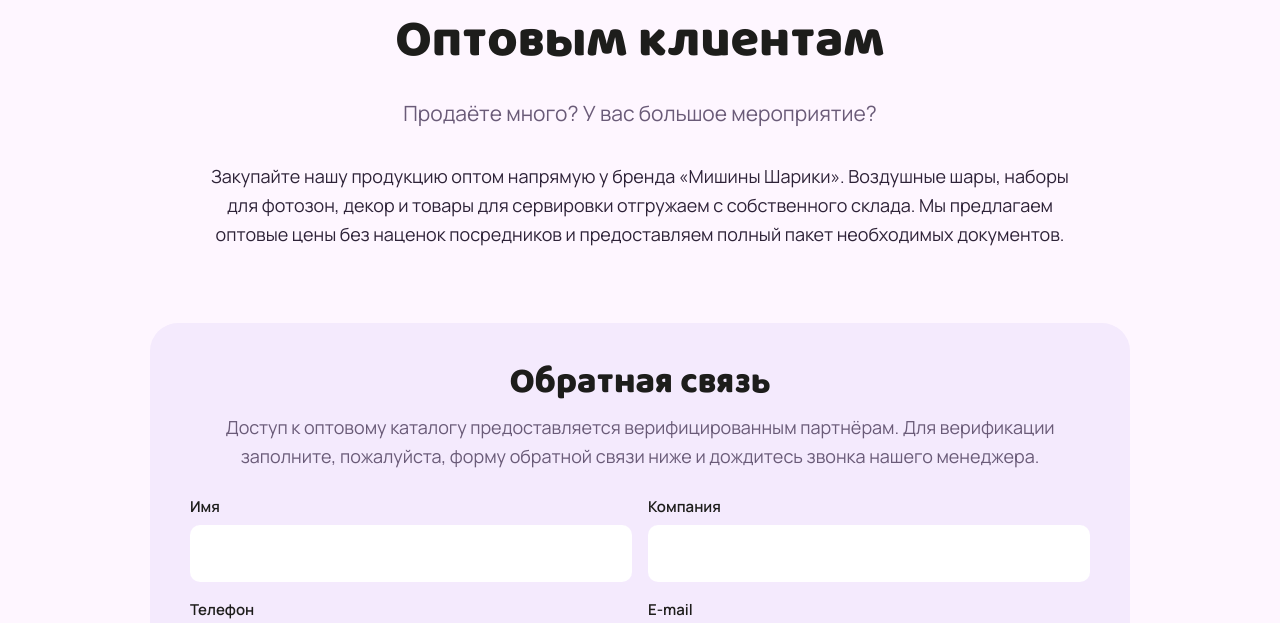
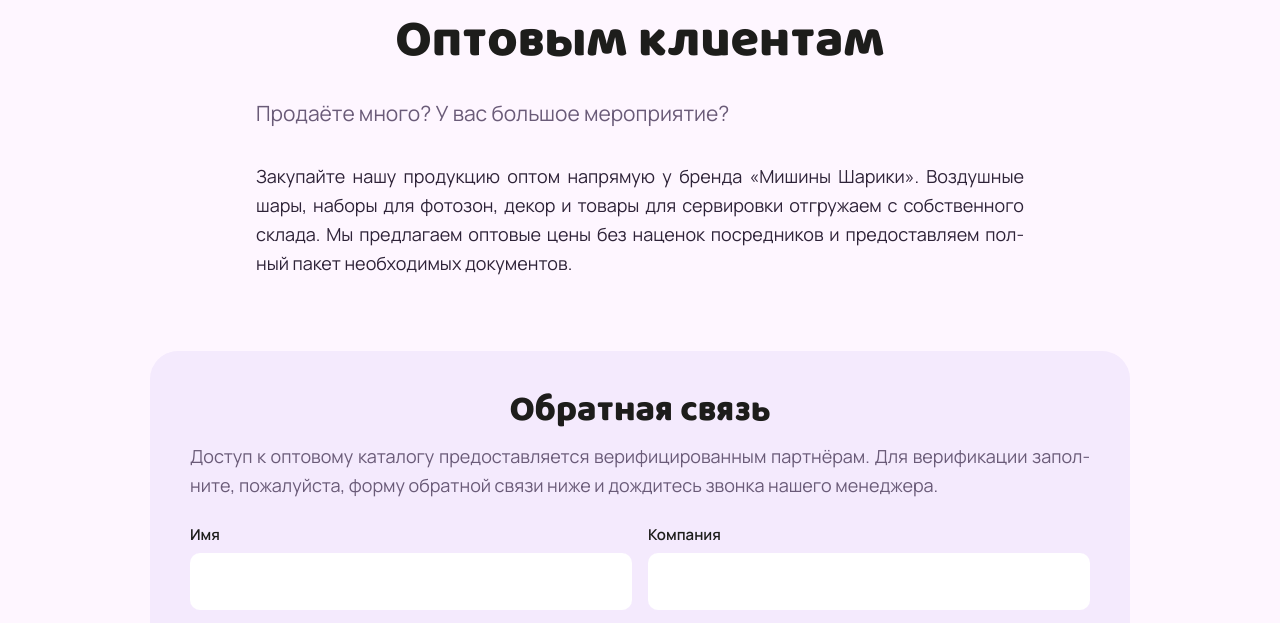
Before and after one commit to didigood0401/mishiny-shariki-demo, a plain HTML site: page optovym-klientam.html in a window 1280 px wide. Shown: the part 154-777 px from the top of the page. Drawn offline with Linux system fonts and the light colour scheme.

Commit message:
Justify editorial copy within a consistent reading column

```diff
--- a/optovym-klientam.html
+++ b/optovym-klientam.html
@@ -17,7 +17,7 @@
 <p>Закупайте нашу продукцию оптом напрямую у бренда «Мишины Шарики». Воздушные шары, наборы для фотозон, декор и товары для сервировки отгружаем с собственного склада. Мы предлагаем оптовые цены без наценок посредников и предоставляем полный пакет необходимых документов.</p>
 </div>
 <section class="sec" style="padding-bottom:0"><div class="form-card" style="max-width:980px;margin:0 auto">
-<h2 style="text-align:center">Обратная связь</h2><p class="sub" style="text-align:center">Доступ к оптовому каталогу предоставляется верифицированным партнёрам. Для верификации заполните, пожалуйста, форму обратной связи ниже и дождитесь звонка нашего менеджера.</p>
+<h2 style="text-align:center">Обратная связь</h2><p class="sub">Доступ к оптовому каталогу предоставляется верифицированным партнёрам. Для верификации заполните, пожалуйста, форму обратной связи ниже и дождитесь звонка нашего менеджера.</p>
 <form onsubmit="event.preventDefault();this.querySelector('button').textContent='В демо форма не отправляется'">
 <div class="fields"><div><label for="n">Имя</label><input id="n" required></div><div><label for="c">Компания</label><input id="c"></div>
 <div><label for="p">Телефон</label><input id="p" type="tel" required></div><div><label for="e">E-mail</label><input id="e" type="email"></div>
--- a/styles.css
+++ b/styles.css
@@ -225,7 +225,7 @@ textarea{min-height:110px;resize:vertical}
 .card.soon{border-style:dashed}
 
 /* внутренние страницы: одна центральная ось (22.11) */
-.prose{max-width:860px;margin:0 auto;text-align:center}
+.prose{margin:0 auto;text-align:center}
 .prose h2{margin-top:1.4em}
 .page-head{max-width:1040px;margin:0 auto}
 .grid-3,.contacts,.split{max-width:1040px;margin-left:auto;margin-right:auto}
@@ -249,3 +249,21 @@ h1,h2{line-height:1.1}
 
 .prose a.about-contact{color:#1545b0;text-decoration:underline;text-underline-offset:.18em}
 .prose h3{margin:1.2em 0 .3em}
+
+
+.page-head .lead,
+.prose {
+  max-width: 48rem;
+}
+
+.prose p,
+.page-head .lead,
+.hero-content p,
+.sec-head p,
+.band p,
+.form-card .sub {
+  text-align: justify;
+  text-align-last: start;
+  hyphens: auto;
+  overflow-wrap: break-word;
+}
```
Also changed, not shown: 1 other file.
